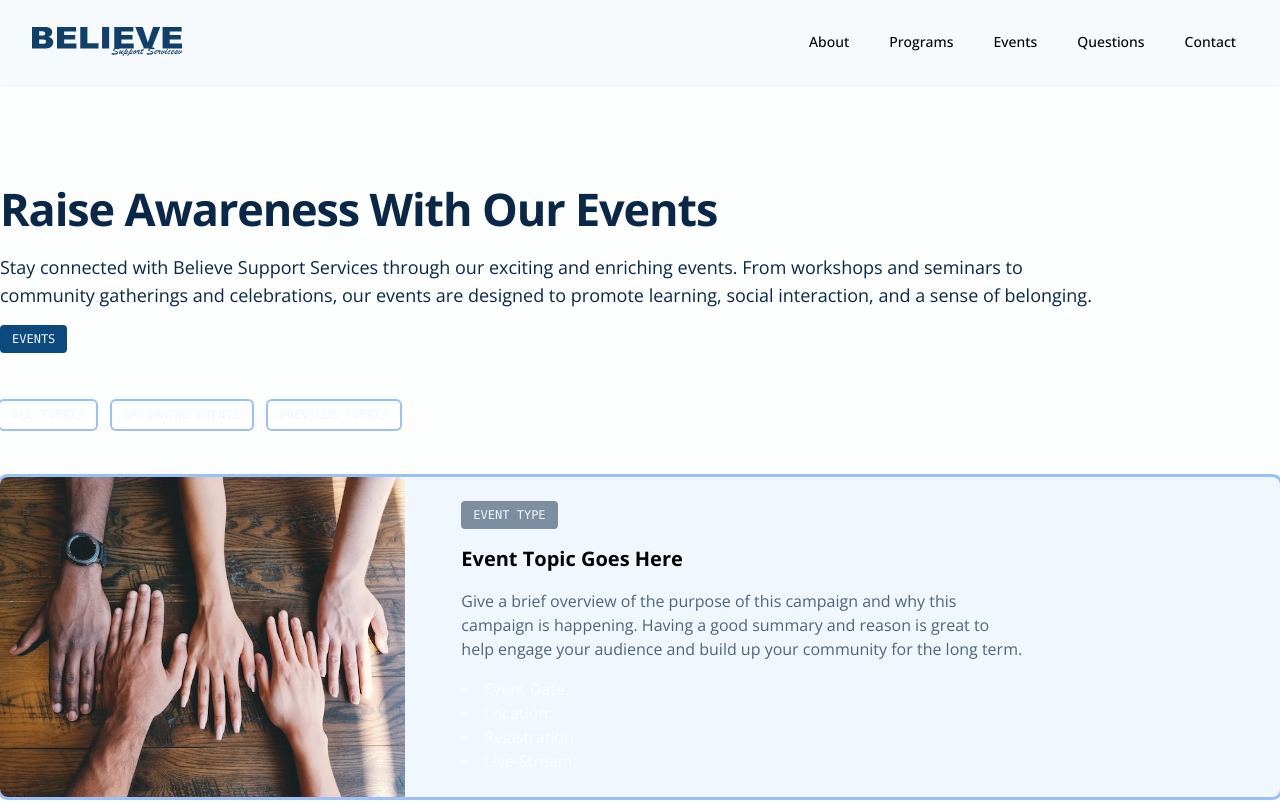
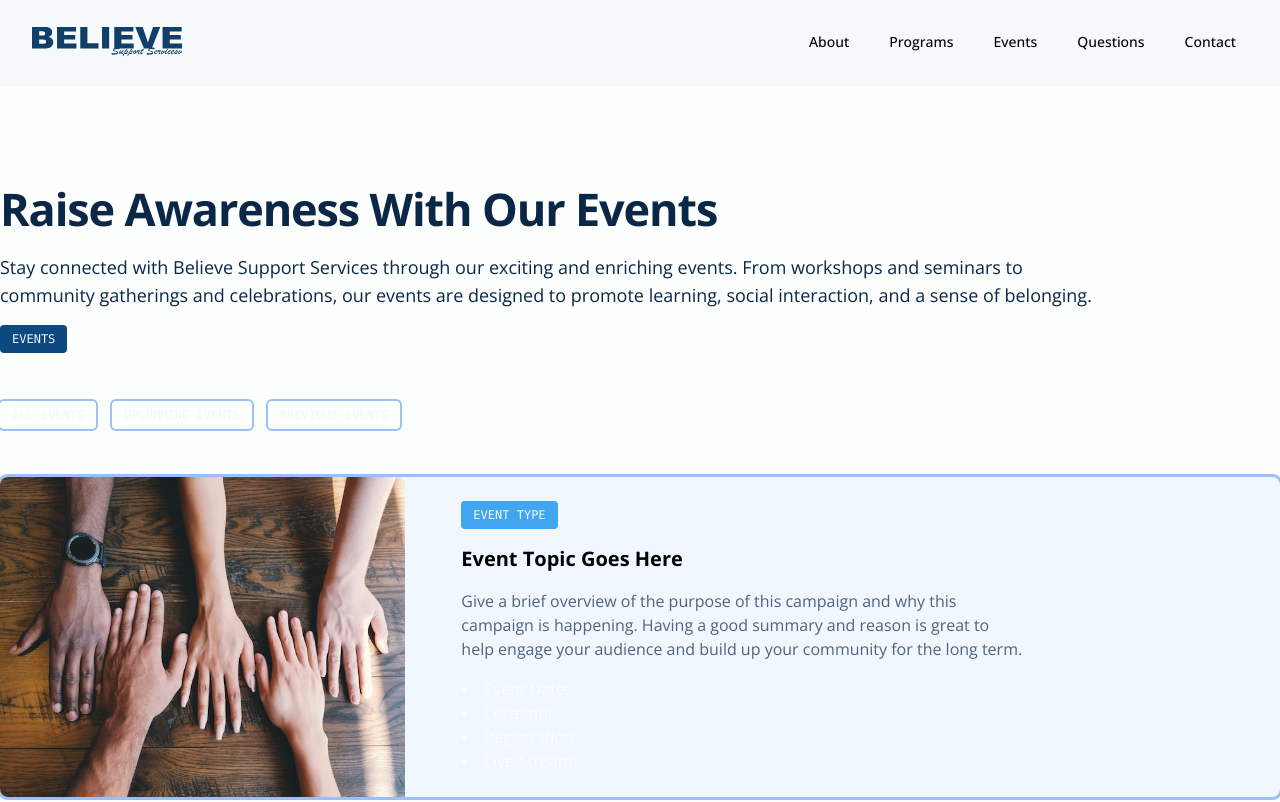
Before and after one commit to Justin-Bento/believe-support-services, a Next.js app: page /events in a window 1280 px wide. Shown: the top 802 px of the page. Built offline with nearby package versions, Linux system fonts and the light colour scheme.

Commit message:
Changed event type to support light mode.

```diff
--- a/src/pages/events.tsx
+++ b/src/pages/events.tsx
@@ -74,7 +74,7 @@ export default function events() {
                 <li className="col-span-8 p-6 space-y-4">
                   <button
                     type="button"
-                    className="rounded bg-primary-950/50 px-3 py-1.5 text-xs font-mono uppercase text-primary-50 dark:hover:bg-primary-700"
+                    className="rounded bg-primary-400 dark:bg-primary-950/50 px-3 py-1.5 text-xs font-mono uppercase text-primary-50 dark:hover:bg-primary-700"
                   >
                     Event Type
                   </button>
```
